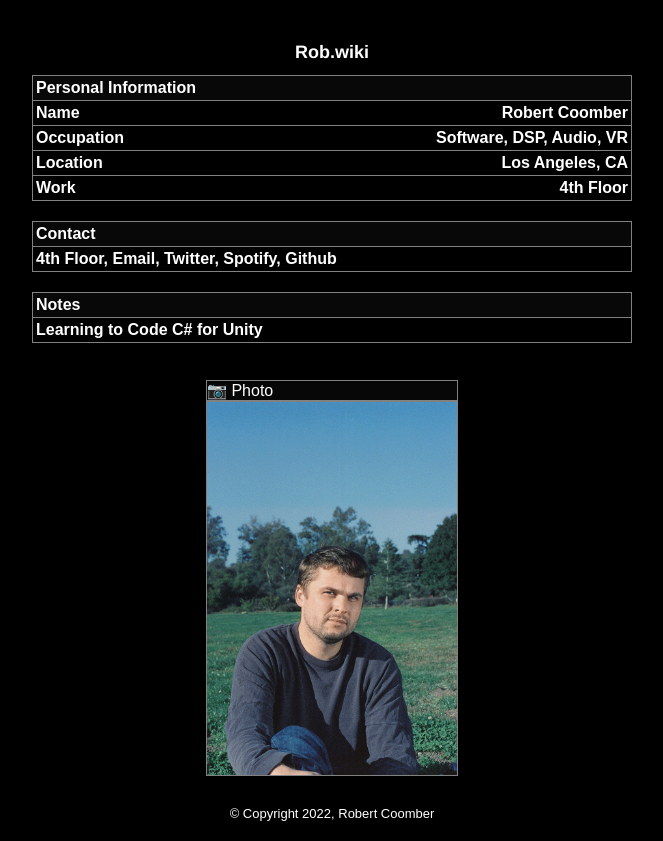
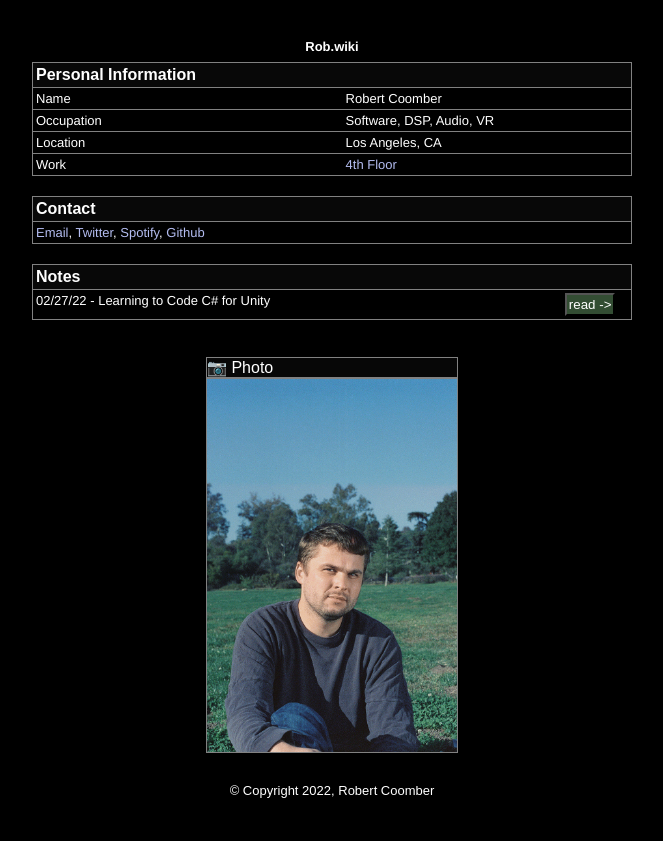
Before and after one commit to robertncoomber/r0bwiki, a React (Create React App) app: page / in a window 1280 px wide. Shown: the whole page, without its empty margins (308-971 px from the left). After the commit the page ends 818 px from the top, so only its background shows below. Built offline with nearby package versions, Linux system fonts and the light colour scheme.

Commit message:
updated small copy

```diff
--- a/src/Contact.js
+++ b/src/Contact.js
@@ -9,7 +9,7 @@ export default function Contact() {
                     <th></th>
                 </tr>
                 <tr>
-                    <td><a href="https://www.4th-floor.com/">4th Floor</a>, <a href="mailto: robert@4th-floor.com">Email</a>, <a href="https://www.twitter.com/r0bwiki">Twitter</a>, <a href="https://open.spotify.com/playlist/6wvqDQPLMxR2Vmq8aLEGEO?si=045b2b9212f8452d&pt=eca99e015522114718c51d4b3da70f28">Spotify</a>, <a href="https://github.com/robertncoomber">Github</a></td>
+                    <td className="tableP"><a href="mailto: robert@4th-floor.com">Email</a>, <a href="https://www.twitter.com/r0bwiki">Twitter</a>, <a href="https://open.spotify.com/playlist/6wvqDQPLMxR2Vmq8aLEGEO?si=045b2b9212f8452d&pt=eca99e015522114718c51d4b3da70f28">Spotify</a>, <a href="https://github.com/robertncoomber">Github</a></td>
                     <td></td>
                 </tr>
 
--- a/src/Notes.js
+++ b/src/Notes.js
@@ -1,7 +1,11 @@
 import NoteButton from "./NoteButton"
+import { useNavigate } from "react-router-dom"
 import { Link } from "react-router-dom"
 
 export default function Notes() {
+
+    const navigate = useNavigate();
+
     return (
         <div className="robTable">
             <table>
@@ -10,11 +14,14 @@ export default function Notes() {
                     <th></th>
                 </tr>
                 <tr>
-                    <td > <Link to="/HowToProgramForUnity" className="note">Learning to Code C# for Unity</Link></td>
+                    <td className="tableP">
+                        <div className="note">02/27/22 - Learning to Code C# for Unity</div>
+                        <button className="noteButton" onClick={() => navigate("/HowToProgramForUnity")}>read -></button>
+                    </td>
                     <th></th>
                 </tr>
 
             </table>
-        </div>
+        </div >
     )
 }
--- a/src/PersonalInformation.js
+++ b/src/PersonalInformation.js
@@ -10,20 +10,20 @@ export default function PersonalInformation() {
                     <th></th>
                 </tr>
                 <tr>
-                    <td>Name</td>
+                    <td className="tableP">Name</td>
                     <td className="right">Robert Coomber</td>
                 </tr>
                 <tr>
-                    <td>Occupation</td>
+                    <td className="tableP">Occupation</td>
                     <td className="right">Software, DSP, Audio, VR</td>
                 </tr>
                 <tr>
-                    <td>Location</td>
+                    <td className="tableP">Location</td>
                     <td className="right">Los Angeles, CA</td>
                 </tr>
                 <tr>
-                    <td>Work</td>
-                    <td className="right">4th Floor</td>
+                    <td className="tableP">Work</td>
+                    <td className="right"><a href="https://4th-floor.com">4th Floor</a> </td>
                 </tr>
             </table>
         </div >
--- a/src/noteStyles.css
+++ b/src/noteStyles.css
@@ -1,12 +1,26 @@
 .note {
-    color: white;
+    color: rgb(255, 255, 255);
     max-width: 100%;
-    height: 100%;
     box-sizing: border-box;
-    cursor: pointer;
     text-decoration: none;
+    padding: 0;
+    margin: 0;
+    float: left;
 }
 
-.note:hover {
-    text-decoration: underline;
+.noteButton {
+    text-decoration: none;
+    border-radius: 0;
+    margin: 0;
+    padding: 0;
+    background-color: rgb(51, 77, 51);
+    color: white;
+    float: right;
+    padding: 2px;
+
+    cursor: pointer;
 }
+
+.noteButton:hover {
+    background-color: rgb(76, 110, 76);
+}
--- a/src/robsTableStyles.css
+++ b/src/robsTableStyles.css
@@ -7,7 +7,10 @@ table {
 }
 
 .right {
-    text-align: right;
+    font-family: Helvetica, sans-serif;
+    font-weight: 300;
+    font-size: small;
+    color: #ffffff;
 }
 
 td,
@@ -23,12 +26,12 @@ tr:first-child {
 }
 
 a {
-    color: rgb(255, 255, 255);
+    color: rgb(179, 188, 240);
     text-decoration: none;
 }
 
 a:hover {
-    color: rgb(114, 96, 96);
+    color: rgb(255, 255, 255);
     text-decoration: underline;
 }
 
@@ -45,7 +48,14 @@ a:active {
 
 .myTitle {
     font-family: Helvetica, sans-serif;
-    font-size: large;
+    font-size: small;
     color: #ffffff;
     text-align: center;
 }
+
+.tableP {
+    font-family: Helvetica, sans-serif;
+    font-weight: 300;
+    font-size: small;
+    color: #ffffff;
+}
```
